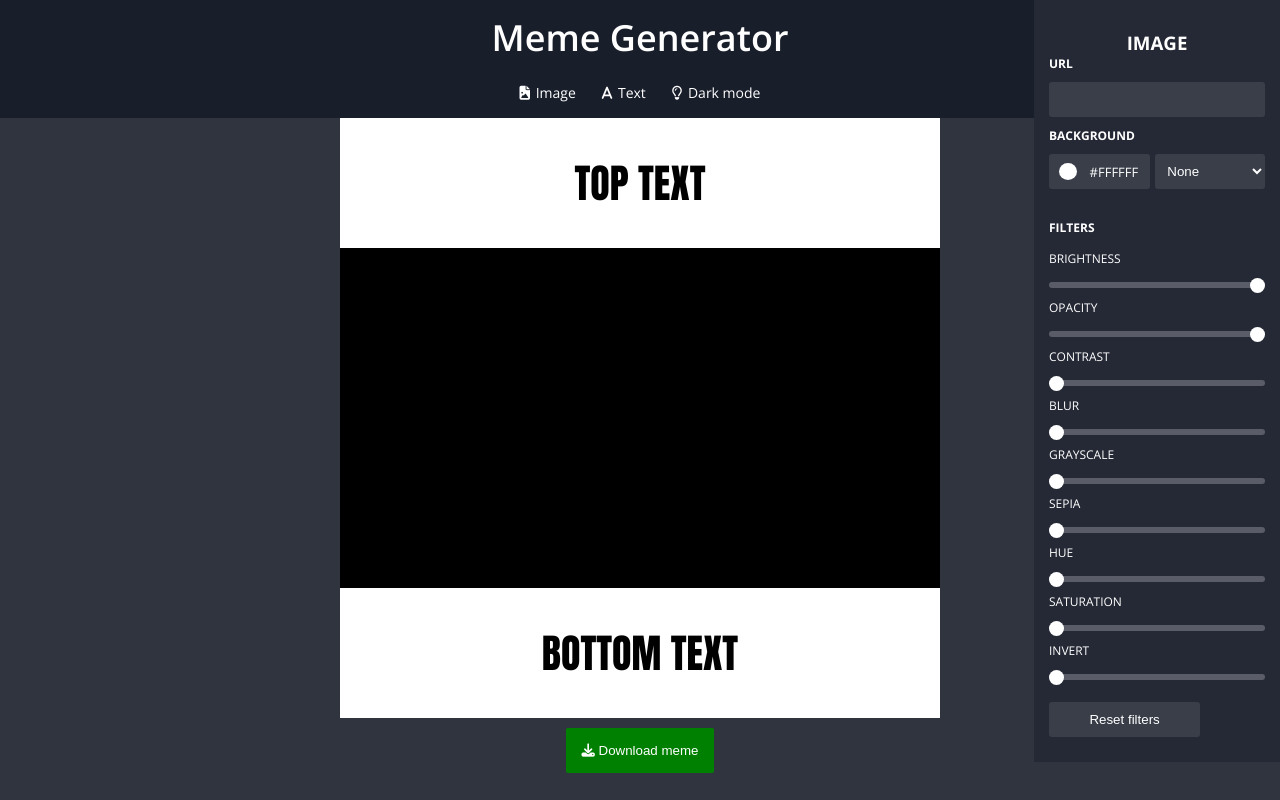
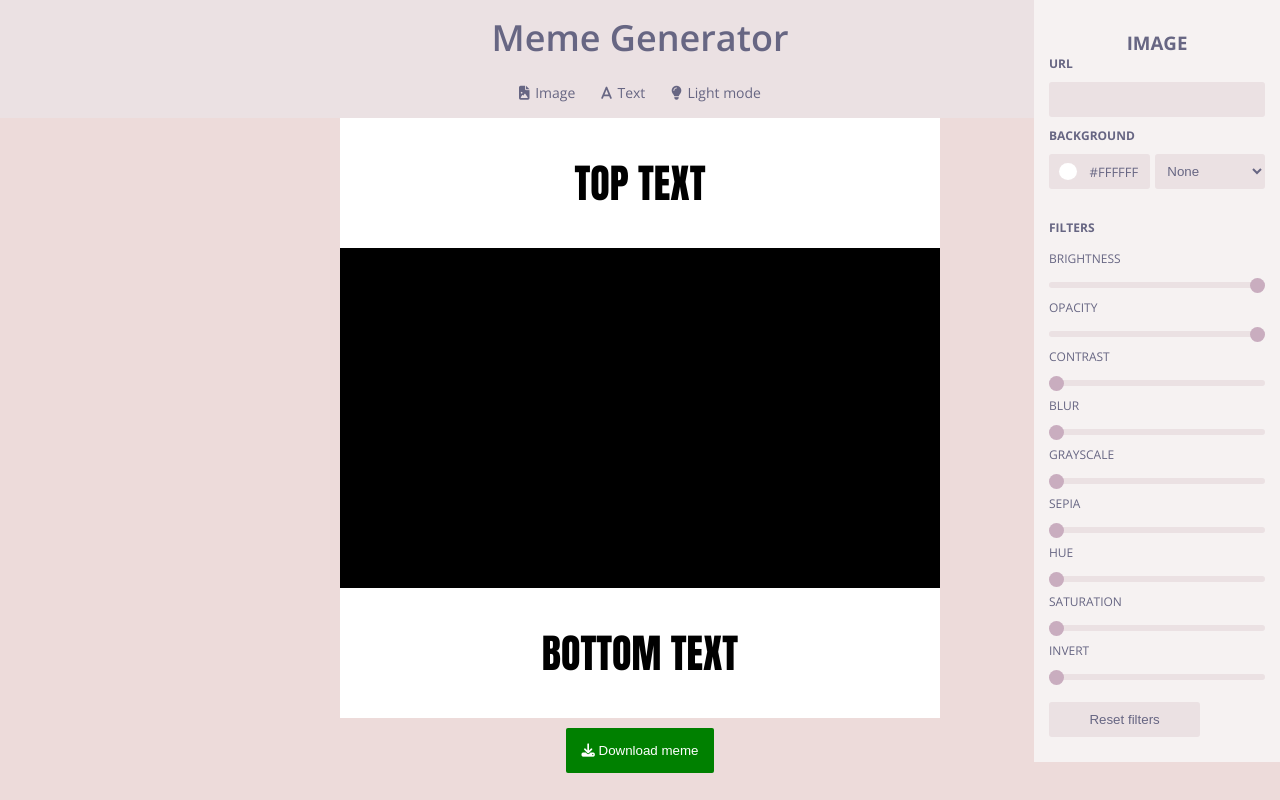
Before and after one commit to RomiRao/meme-generator, a plain HTML site: page index.html in a window 1280 px wide. Both pictures are taken after a click on the item "Dark mode". Drawn offline with nearby package versions, Linux system fonts and the light colour scheme.

Commit message:
I need a new pair of eyes after doing light mode, but its done, yaaay

```diff
--- a/index.html
+++ b/index.html
@@ -15,9 +15,9 @@
     <link rel="shortcut icon" type="image/x-icon" href="./style/icon.svg" sizes="195x195" style=" color: blue; font-size: 1.4em"/>
 </head>
 
-<body>
+<body id="body">
     <!------ Small header to present the project ----->
-    <header class="title-and-settings flex-container">
+    <header class="title-and-settings flex-container" id="header">
         <h1>Meme Generator</h1>
         <ul class="flex-container row-container">
             <li class="is-hover is-cursor" id="image-panel-button">
@@ -29,8 +29,8 @@
                 Text
             </li>
             <li class="is-hover is-cursor" id="mode-panel-button">
-                <i class="fa-regular fa-lightbulb"></i>
-                Dark mode
+                <i class="fa-regular fa-lightbulb" id="dark-mode-icon"></i>
+                <span id="dark-mode-span">Dark mode</span>
             </li>
         </ul>
     </header>
@@ -61,7 +61,7 @@
                 <h5>BACKGROUND</h5>
                 <div class="color-n-style flex-container flex-start row-container">
                     <label class="relative-container">
-                        <input type="color" value="#FFFFFF" id="image-back" class="input-color"><span id="color-name-image">#FFFFFF</span>
+                        <input type="color" value="#FFFFFF" id="image-back" class="input-color"><span class="color-span" id="color-name-image">#FFFFFF</span>
                     </label>
                     <select name="filter" id="image-blend" class="is-hover is-cursor">
                         <option value="unset">None</option>
@@ -153,13 +153,13 @@
                     <div class="flex-container between-container">
                         <h5>COLOR</h5>
                         <label class="relative-container">
-                            <input type="color" value="#00000" id="font-color" class="input-color"><span id="color-text">#000000</span>
+                            <input type="color" value="#00000" id="font-color" class="input-color"><span class="color-span" id="color-text">#000000</span>
                         </label>
                     </div>
                     <div class="flex-container background-letter">
                         <h5>BACKGROUND</h5>
                         <label class="relative-container">
-                            <input type="color" value="#FFFFFF" id="font-background" class="input-color"><span id="color-text-background">#FFFFFF</span>
+                            <input type="color" value="#FFFFFF" id="font-background" class="input-color"><span class="color-span" id="color-text-background">#FFFFFF</span>
                         </label>
                     </div>
                 </div>
--- a/script/script.js
+++ b/script/script.js
@@ -10,7 +10,7 @@ const topText = document.getElementById('top-text-cont');
 const bottomText = document.getElementById('bottom-text-cont');
 const imageContainer = document.getElementById('image-container');
 
-const download = document.getElementById('download-button');
+const downloadButton = document.getElementById('download-button');
 const memeContainer = document.getElementById('meme-container');
 
 
@@ -82,17 +82,18 @@ textPanelButton.addEventListener('click', () => {
 
 
 //Download image
+downloadButton.addEventListener('click', () => downloadMeme());
 
-//a.download = true;
-//a.target = '_blank';
-//a.href= source;
-
-//a.click();
-
-download.addEventListener('click', () => {
-    download.download = true
-    download.href = memeContainer
-});
+const downloadMeme = () => {
+// Crear un elemento <a>
+let enlace = document.createElement('a');
+// El título
+enlace.download = "Canvas como imagen.jpg";
+// Convertir la imagen a Base64 y ponerlo en el enlace
+enlace.href = memeContainer.toDataURL("image/jpeg", 1);
+// Hacer click en él
+enlace.click();
+}
 
 //
 //IMAGE PANEL
@@ -257,3 +258,107 @@ fontLeading.addEventListener('input', () => {
     topText.style.lineHeight = fontLeading.value;
     bottomText.style.lineHeight = fontLeading.value;
 });
+
+
+//***********************************************
+//Light MODE
+//***********************************************
+
+const darkModeIcon = document.getElementById('dark-mode-icon');
+const body = document.getElementById('body');
+const header = document.getElementById('header');
+const darkModeSpan = document.getElementById('dark-mode-span')
+
+const modoOscuro = () => {
+    //general light mode
+    body.classList.toggle('body-light-m');
+    header.classList.toggle('header-light-m');
+    imagePanel.classList.toggle('aside-light-m');
+    textPanel.classList.toggle('aside-light-m');
+    darkModeIcon.classList.toggle('fa-solid');
+    darkModeIcon.classList.toggle('fa-regular');
+    modePanelButton.classList.toggle('is-light-hover');
+    imagePanelButton.classList.toggle('is-light-hover');
+    textPanelButton.classList.toggle('is-light-hover');
+
+    if (darkModeSpan.innerText == 'Dark mode') {
+        darkModeSpan.innerText = 'Light mode'
+    } else {
+        darkModeSpan.innerText = 'Dark mode'
+    }
+
+    //filters light mode
+    filterBrightness.classList.toggle('light-slide-bar');
+    filterOpacity.classList.toggle('light-slide-bar');
+    filterContrast.classList.toggle('light-slide-bar');
+    filterBlur.classList.toggle('light-slide-bar');
+    filterGrayscale.classList.toggle('light-slide-bar');
+    filterSepia.classList.toggle('light-slide-bar');
+    filterHue.classList.toggle('light-slide-bar');
+    filterSaturation.classList.toggle('light-slide-bar');
+    filterInvert.classList.toggle('light-slide-bar');
+    buttonReset.classList.toggle('input-light-m');
+    buttonReset.classList.toggle('is-light-hover');
+
+
+    //Inputs light mode
+//image
+    inputURL.classList.toggle('input-light-m');
+    inputImageBack.classList.toggle('input-light-m');
+    inputBlendMode.classList.toggle('input-light-m');
+    //hover
+    inputURL.classList.toggle('is-light-hover');
+    inputImageBack.classList.toggle('is-light-hover');
+    inputBlendMode.classList.toggle('is-light-hover');
+
+//Text
+    inputTopText.classList.toggle('input-light-m');
+    disableTopText.classList.toggle('input-light-m');
+    inputBottomText.classList.toggle('input-light-m');
+    disableBottomText.classList.toggle('input-light-m');
+    //hover
+    inputTopText.classList.toggle('is-light-hover');
+    disableTopText.classList.toggle('is-light-hover');
+    inputBottomText.classList.toggle('is-light-hover');
+    disableBottomText.classList.toggle('is-light-hover');
+
+//Font inputs
+    fontSelector.classList.toggle('input-light-m');
+    fontSize.classList.toggle('input-light-m');
+    alignLeft.classList.toggle('input-light-m');
+    alignCenter.classList.toggle('input-light-m');
+    alignRight.classList.toggle('input-light-m');
+    //hover
+    fontSelector.classList.toggle('is-light-hover');
+    fontSize.classList.toggle('is-light-hover');
+    alignLeft.classList.toggle('is-light-hover');
+    alignCenter.classList.toggle('is-light-hover');
+    alignRight.classList.toggle('is-light-hover');
+
+//Colors
+    fontColor.classList.toggle('input-light-m');
+    fontBackground.classList.toggle('input-light-m');
+    disableFontBack.classList.toggle('input-light-m');
+    //hover
+    fontColor.classList.toggle('is-light-hover');
+    fontBackground.classList.toggle('is-light-hover');
+    disableFontBack.classList.toggle('is-light-hover');
+
+//Border
+    borderNone.classList.toggle('input-light-m');
+    borderLight.classList.toggle('input-light-m');
+    borderDark.classList.toggle('input-light-m');
+    //hover
+    borderNone.classList.toggle('is-light-hover');
+    borderLight.classList.toggle('is-light-hover');
+    borderDark.classList.toggle('is-light-hover');
+
+//Spacing and leading ----
+    fontPadding.classList.toggle('input-light-m');
+    fontLeading.classList.toggle('input-light-m');
+    //hover
+    fontPadding.classList.toggle('is-light-hover');
+    fontLeading.classList.toggle('is-light-hover');
+}
+
+    modePanelButton.addEventListener('click', () => modoOscuro());
--- a/style/style.css
+++ b/style/style.css
@@ -195,7 +195,7 @@ form button {
     margin-top: 20px
 }
 
-span {
+.color-span {
     font-size: 13px;
     position: absolute;
     top: 9px;
```
